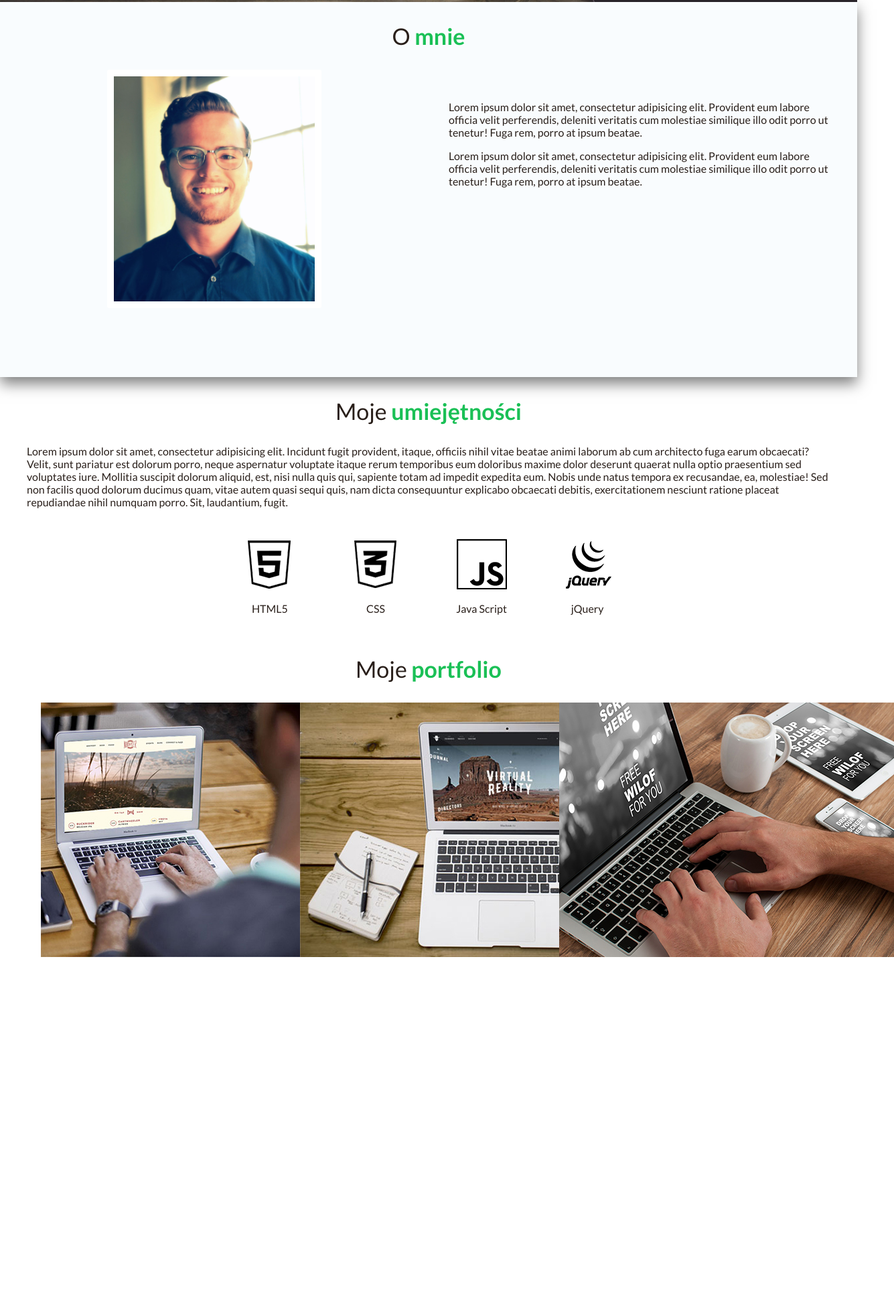
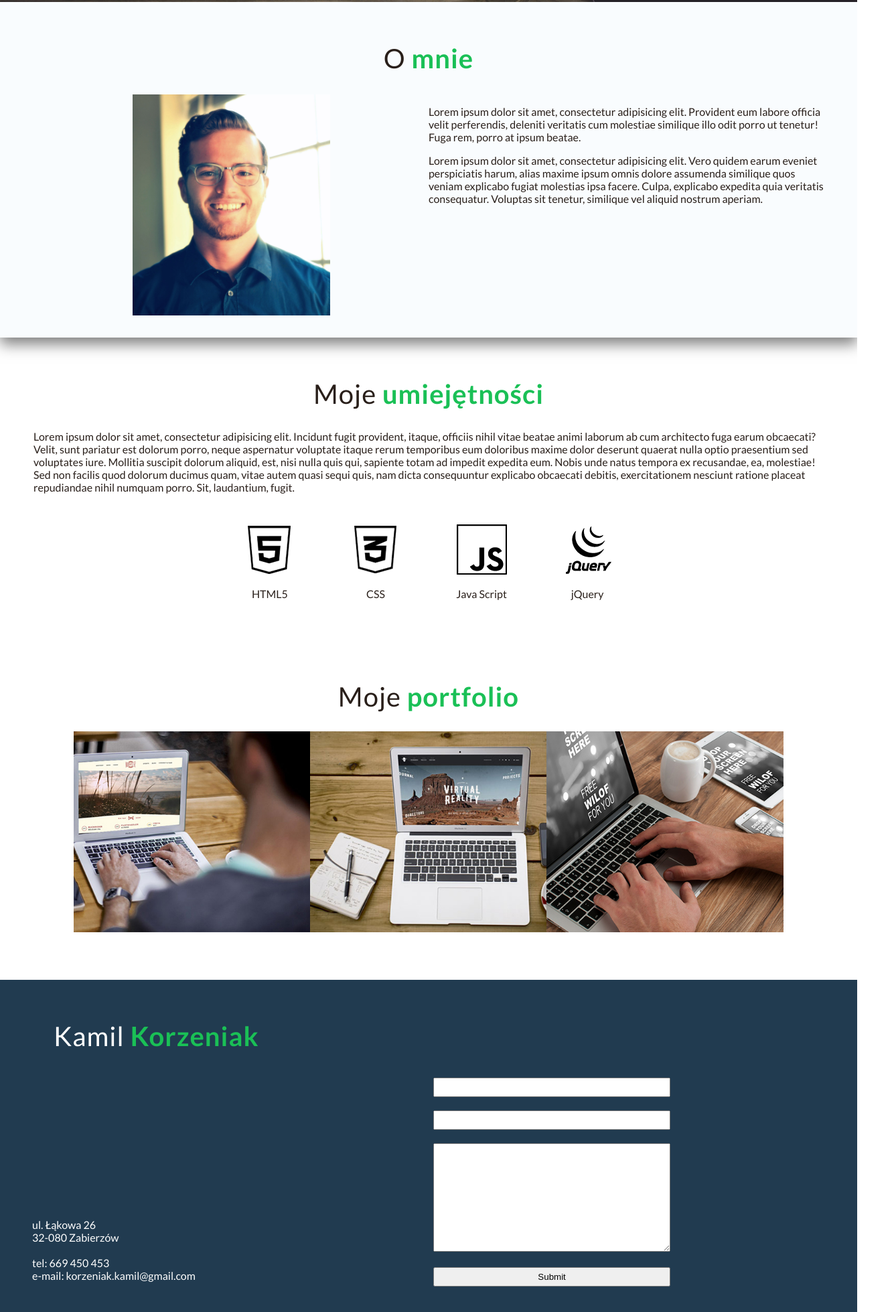
Before and after one commit to kkorzeniak/portfolio, a plain HTML site: page index.html in a window 1280 px wide. Shown: the part 797-2756 px from the top of the page at 67% size, 1335 px wide, since content can reach past the window. Before the commit the page ends 2229 px from the top, so only its background shows below. Drawn offline with Linux system fonts and the light colour scheme.

Commit message:
baza prawie skonczona

```diff
--- a/css/style.css
+++ b/css/style.css
@@ -7,11 +7,36 @@ body {
     color: #291f1a;
 }
 
-/* NAWIGACJA */
+/* HELPERS */
+
+.green {
+    color: #1ac056;
+    font-weight: bold;
+}
+
+.clear {
+    clear: both;
+}
+
+section {
+    padding: 30px 50px;
+}
+
+
+                                        /*.header ZROBIĆ TU PADDING DO ODNOSNIKOW, OGARNĄĆ CZY NIE ROZPIERDALA TO STRONY */
+.header {
+    text-align: center;
+    font-size: 40px;
+    font-weight: 400;
+    margin: 0;
+    padding: 30px;
+    letter-spacing: 1px;
+}
+
+/* NAVIGATION */
 
 #menu {
     background-color: #fff;
-    height: 60px;
     position: fixed;
     z-index: 9;
     width: 100%;
@@ -44,16 +69,15 @@ body {
 
 /* HEADER */
 
-#tlo {
+#main-header {
     background-image: url("../img/header-background.jpg");
     background-size: cover;
     height: 100vh;
     background-position: center;
     background-attachment: fixed;
-    position: relative;
 }
 
-#naglowki {
+#inner-header {
     position: absolute;
     top: 50%;
     transform: translateY(-50%);
@@ -69,65 +93,36 @@ h1 {
     margin: 0;
 }
 
-.nazwisko {
-    color: #1ac056;
-    font-weight: bold;
-
-}
-
-#naglowki > h2 {
+#inner-header h2 {
     color: #fff;
     font-weight: 100;
     margin: 0;
-    font-size: 34px;
+    font-size: 40px;
 }
 
-/* O MNIE */
+/* ABOUT */
 
 #about {
+    text-align: center;
     background-color: #f9fcfe;
     box-shadow: 0px 10px 20px 0px rgba(0,0,0,0.5);
 }
 
-.header {
-    text-align: center;
-    font-size: 34px;
-    font-weight: 400;
+#about figure,
+#about article {
     margin: 0;
-    padding: 30px;
+    display: inline-block;
+                                        /* PO NADANIU WARTOSCI IN-LINE BLOCK OBRAZKI ZACHOWUJA SIE JAK TEKST I MOZNA JE WYSRODKOWAC ZA POMOCA TEXT ALIGNE CENTER */
+    width: 50%;
+    float: left;
 }
 
-#content {
-    width: 100%;
-    height: auto;
+#about figure img {
+    width: 50%;
 }
 
-#about figure {
-    width: 50%;
-    display: inline-block;
-    float: left;
-    box-sizing: border-box;
-    margin: 0;
-    text-align: center;
-    margin-bottom: 100px;
-}
-
-#about figure > img {
-    border: 10px solid #fff;
-    border-radius: 3px;
-    width:50%;
-    margin: 0;
-}
-
-#txt {
-    width: 50%;
-    display: inline-block;
-    box-sizing: border-box;
-    padding: 30px;
-}
-
-.clear {
-    clear: both;
+#about article p {
+    text-align: left;
 }
 
 /* SKILLE */
@@ -139,7 +134,7 @@ h1 {
 }
 
 #skills p {
-    margin: 0 40px;
+    margin: 0 auto;
 }
 
 #language {
@@ -155,21 +150,57 @@ h1 {
 
 /* PORTFOLIO */
 
-#pics {
+#album {
     width: 100%;
     text-align: center;
+    margin-bottom: 40px;
 }
 
-.pic {
+.project {
     display: inline-block;
+    height: 300px;
     width: 30%;
+    background-position: center;
+    background-size: cover;
+    margin: -2px;
 }
 
-.pic figure {
-    box-sizing: border-box;
-    margin: 0;
+#p1 {
+    background-image: url("../img/portfolio1.jpg");
 }
 
-img {
-    margin: 0;
+#p2 {
+    background-image: url("../img/portfolio2.jpg");
 }
+
+#p3 {
+    background-image: url("../img/portfolio4.jpg");
+}
+
+/* CONTACT */
+
+#contact {
+    background-color: #213b50;
+    color: #fff;
+}
+
+#contact h2 {
+    text-align: left;
+}
+
+#content {
+    width: 100%;
+    /* text-align: center; */       /* SPRAWDZIĆ CZY DZIALA */
+}
+
+#personal, #postcard {
+    display: inline-block;
+    width: 50%;
+    margin: -2px
+}
+
+input, textarea {
+    width: 60%;
+    padding: 5px;
+    margin: 10px;
+}
--- a/index.html
+++ b/index.html
@@ -14,44 +14,56 @@
 
 <body>
 
+<!-- NAVIGATION -->
     <nav id="menu">
         <ul>
-            <li class="menu-item"><a href="#about">o mnie</a></li>
-            <li class="menu-item"><a href="#">umiejetnosci</a></li>
-            <li class="menu-item"><a href="#">portfolio</a></li>
-            <li class="menu-item"><a href="#">kontakt</a></li>
+            <li><a href="#about">o mnie</a></li>
+            <li><a href="#skills">umiejetnosci</a></li>
+            <li><a href="#portfolio">portfolio</a></li>
+            <li><a href="#contact">kontakt</a></li>
         </ul>
     </nav>
 
-    <header id="tlo">
-        <div id="naglowki">
-            <h1>Kamil <span class="nazwisko">Korzeniak</span></h1>
+<!--  HEADER -->
+    <header id="main-header">
+        <div id="inner-header">
+
+            <h1>
+                Kamil <span class="green">Korzeniak</span>
+            </h1>
+
             <h2>Front-End Developer</h2>
+
         </div>
     </header>
 
+<!-- ABOUT -->
     <section id="about">
 
-        <h2 class="header">O <span class="nazwisko">mnie</span></h2>
+        <h2 class="header">
+            O <span class="green">mnie</span>
+        </h2>
 
         <figure>
             <img src="img/jan-nowak.jpg" alt="Kamil Korzeniak" />
         </figure>
 
-        <div id="txt">
+        <article>
             <p>Lorem ipsum dolor sit amet, consectetur adipisicing elit. Provident eum labore officia velit perferendis, deleniti veritatis cum molestiae similique illo odit porro ut tenetur! Fuga rem, porro at ipsum beatae.</p>
-            <p>Lorem ipsum dolor sit amet, consectetur adipisicing elit. Provident eum labore officia velit perferendis, deleniti veritatis cum molestiae similique illo odit porro ut tenetur! Fuga rem, porro at ipsum beatae.</p>
-        </div>
+
+            <p>Lorem ipsum dolor sit amet, consectetur adipisicing elit. Vero quidem earum eveniet perspiciatis harum, alias maxime ipsum omnis dolore assumenda similique quos veniam explicabo fugiat molestias ipsa facere. Culpa, explicabo expedita quia veritatis consequatur. Voluptas sit tenetur, similique vel aliquid nostrum aperiam.</p>
+        </article>
 
         <div class="clear"></div>
 
-        <!--        </div>-->
-
     </section>
 
+<!-- SKILLS -->
     <section id="skills">
 
-        <h2 class="header">Moje <span class="nazwisko">umiejętności</span></h2>
+        <h2 class="header">
+            Moje <span class="green">umiejętności</span>
+        </h2>
 
         <p>Lorem ipsum dolor sit amet, consectetur adipisicing elit. Incidunt fugit provident, itaque, officiis nihil vitae beatae animi laborum ab cum architecto fuga earum obcaecati? Velit, sunt pariatur est dolorum porro, neque aspernatur voluptate itaque rerum temporibus eum doloribus maxime dolor deserunt quaerat nulla optio praesentium sed voluptates iure. Mollitia suscipit dolorum aliquid, est, nisi nulla quis qui, sapiente totam ad impedit expedita eum. Nobis unde natus tempora ex recusandae, ea, molestiae! Sed non facilis quod dolorum ducimus quam, vitae autem quasi sequi quis, nam dicta consequuntur explicabo obcaecati debitis, exercitationem nesciunt ratione placeat repudiandae nihil numquam porro. Sit, laudantium, fugit.</p>
 
@@ -84,29 +96,60 @@
 
     </section>
 
+<!-- PORTFOLIO -->
     <section id="portfolio">
 
-        <h2 class="header">Moje <span class="nazwisko">portfolio</span></h2>
+        <h2 class="header">
+            Moje <span class="green">portfolio</span>
+        </h2>
 
-        <div id="pics">
-            <div class="pic">
-                <figure>
-                    <img src="img/portfolio1.jpg" alt="" />
-                </figure>
-            </div>
-            <div class="pic">
-                <figure>
-                    <img src="img/portfolio2.jpg" alt="" />
-                </figure>
-            </div>
-            <div class="pic">
-                <figure>
-                    <img src="img/portfolio4.jpg" alt="" />
-                </figure>
-            </div>
-       </div>
+        <div id="album">
+            <div class="project" id="p1"></div>
+            <div class="project" id="p2"></div>
+            <div class="project" id="p3"></div>
+        </div>
 
        <div class="clear"></div>
+
+    </section>
+
+<!-- CONTACT -->
+    <section id="contact">
+
+        <h2 class="header">
+            Kamil <span class="green">Korzeniak</span>
+        </h2>
+
+
+        <div id="content">
+            <div id="personal">
+                <p>
+                ul. Łąkowa 26<br />
+                32-080 Zabierzów
+                <br /><br />
+                tel: 669 450 453<br />
+                e-mail: korzeniak.kamil@gmail.com
+                </p>
+
+                <div class="contact-block" id="fb"></div>
+                <div class="contact-block" id="gplus"></div>
+                <div class="contact-block" id="tw"></div>
+                <div class="contact-block" id="lin"></div>
+            </div>
+
+            <div id="postcard">
+                 <form action="https://formspree.io/korzeniak.kamil@gmail.com" method="POST">
+
+                 <input type="text" name="name" id="name">
+                 <input type="text" name="mail" id="mail">
+                 <textarea name="message" cols="30" rows="10" id="message"></textarea>
+
+                 <input type="submit">
+
+
+                </form>
+            </div>
+        </div>
 
     </section>
 
```
